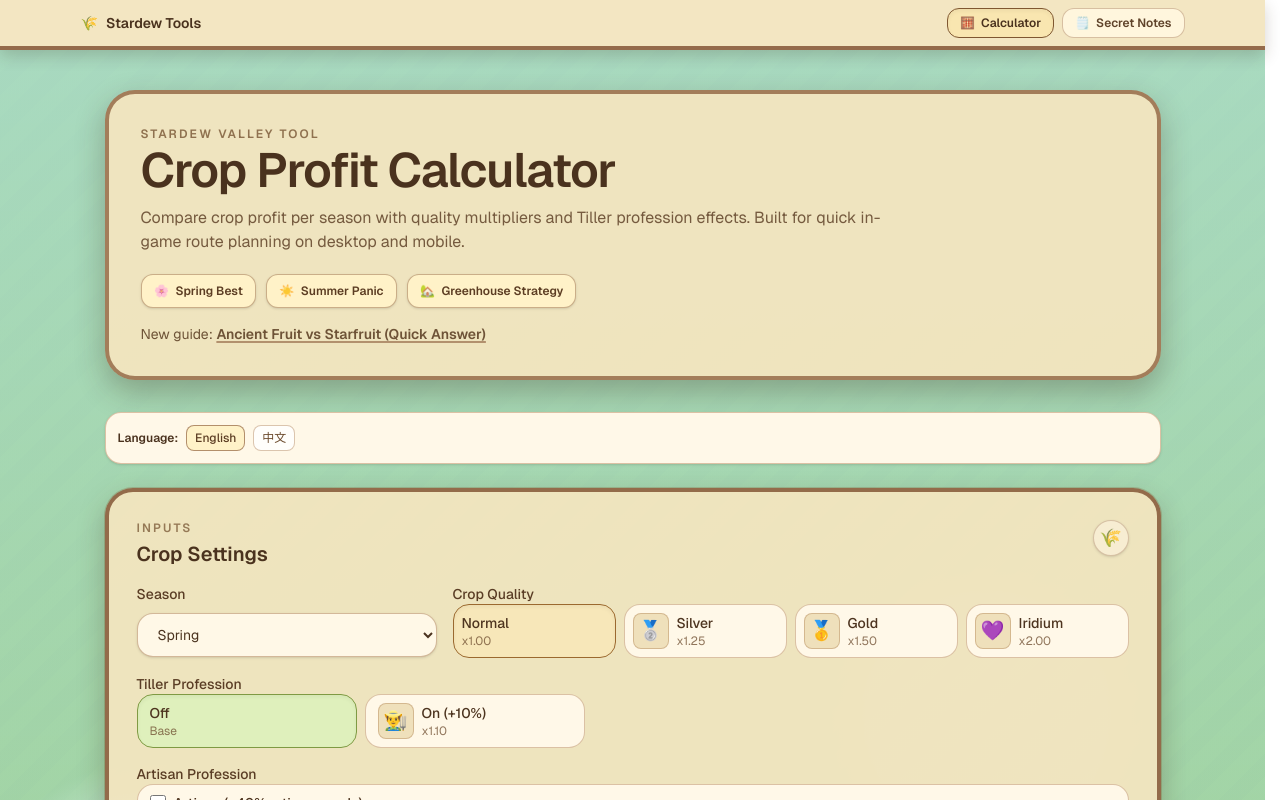
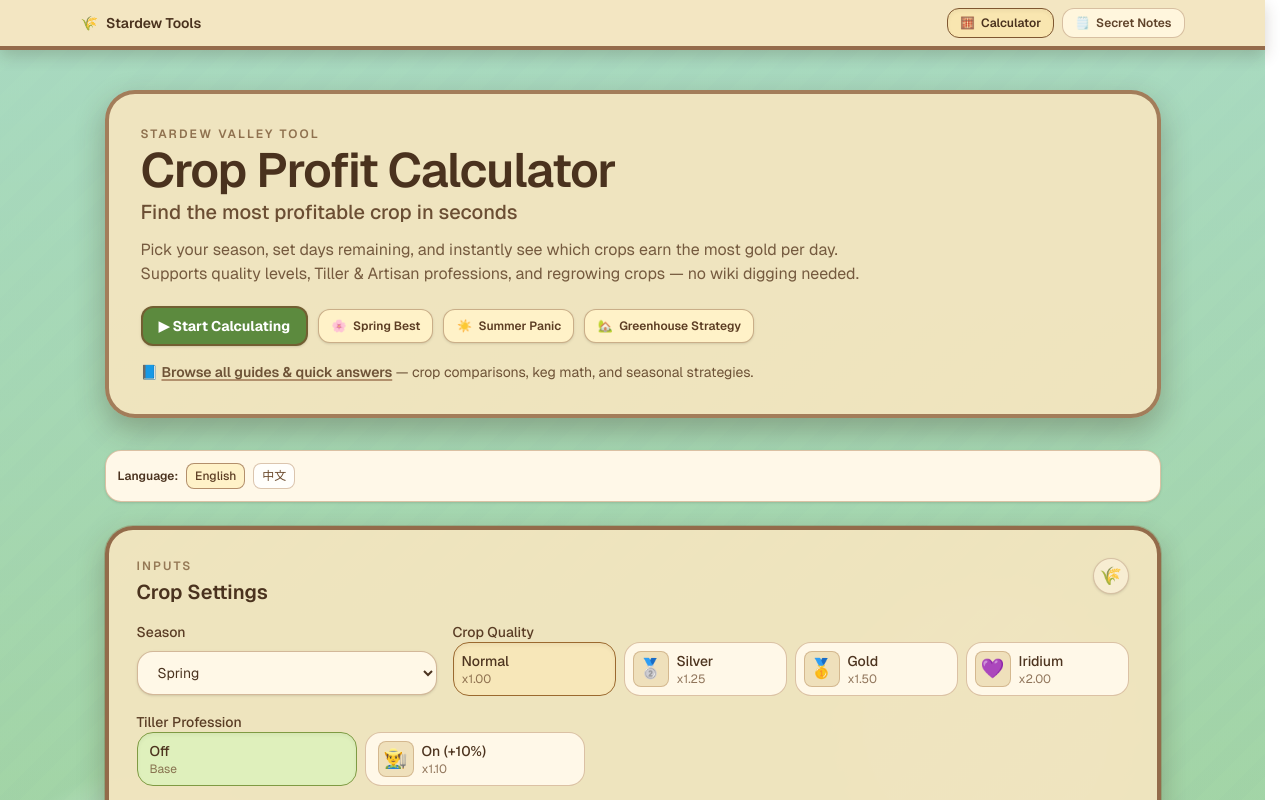
Before and after one commit to yuzhoudabaozhayujiamigou-cloud/stardew-tools, a Next.js app in the folder stardew-tools/: page / in a window 1280 px wide. Shown: the top 800 px of the page. Built offline with nearby package versions, Linux system fonts and the light colour scheme.

Commit message:
feat: improve hero copy with value proposition, CTA button, and updated meta description

```diff
--- a/stardew-tools/src/app/calculator/page.tsx
+++ b/stardew-tools/src/app/calculator/page.tsx
@@ -35,7 +35,7 @@
 export const metadata: Metadata = {
   title: "Stardew Valley Crop Profit Calculator (Gold/Day) | Stardew Tools",
   description:
-    "Compare Stardew Valley crops by harvest count, total seasonal profit, and gold per day. Includes regrowing crops support.",
+    "Find the most profitable Stardew Valley crop in seconds. Compare gold per day across seasons, quality levels, and Tiller/Artisan professions. Free, no login needed.",
 };
 
 export default function CalculatorPage() {
@@ -111,11 +111,20 @@
           <h1 className="mt-1 text-3xl font-semibold tracking-tight text-[#4a321e] sm:text-5xl">
             Crop Profit Calculator
           </h1>
+          <p className="mt-1 text-lg font-medium text-[#5c3d23]/90 sm:text-xl">
+            Find the most profitable crop in seconds
+          </p>
           <p className="mt-3 max-w-3xl text-sm leading-6 text-[#5f4228]/85 sm:text-base">
-            Compare crop profit per season with quality multipliers and Tiller profession effects.
-            Built for quick in-game route planning on desktop and mobile.
+            Pick your season, set days remaining, and instantly see which crops earn the most gold per day.
+            Supports quality levels, Tiller &amp; Artisan professions, and regrowing crops — no wiki digging needed.
           </p>
-          <div className="mt-5 flex flex-wrap gap-2.5">
+          <div className="mt-5 flex flex-wrap items-center gap-2.5">
+            <a
+              href="#calculator"
+              className="inline-flex min-h-8 items-center gap-1.5 rounded-xl border-2 border-[#7c4d2e]/70 bg-[#5c8a3e] px-4 py-2 text-sm font-bold leading-5 text-white shadow-sm transition-colors duration-150 hover:bg-[#4e7a32] active:bg-[#436b2a] focus-visible:outline focus-visible:outline-2 focus-visible:outline-offset-2 focus-visible:outline-[#5c8a3e]"
+            >
+              ▶ Start Calculating
+            </a>
             {QUICK_PRESET_LINKS.map((preset) => (
               <Link
                 key={preset.href}
@@ -131,17 +140,18 @@
           </div>
 
           <p className="mt-4 text-sm text-[#5f4228]/90">
-            New guide:{" "}
+            📘{" "}
             <Link
-              href="/blog/ancient-fruit-vs-starfruit-quick-answer"
+              href="/blog"
               className="font-semibold underline decoration-[#8a5b3a]/60 decoration-2 underline-offset-2 transition hover:text-[#4a321e]"
             >
-              Ancient Fruit vs Starfruit (Quick Answer)
+              Browse all guides & quick answers
             </Link>
+            {" "}— crop comparisons, keg math, and seasonal strategies.
           </p>
         </header>
 
-        <section className="mt-8 grid gap-6">
+        <section id="calculator" className="mt-8 grid gap-6 scroll-mt-4">
           <CalculatorClient
             crops={crops as Crop[]}
             initialSeason={initialSeason}
```
